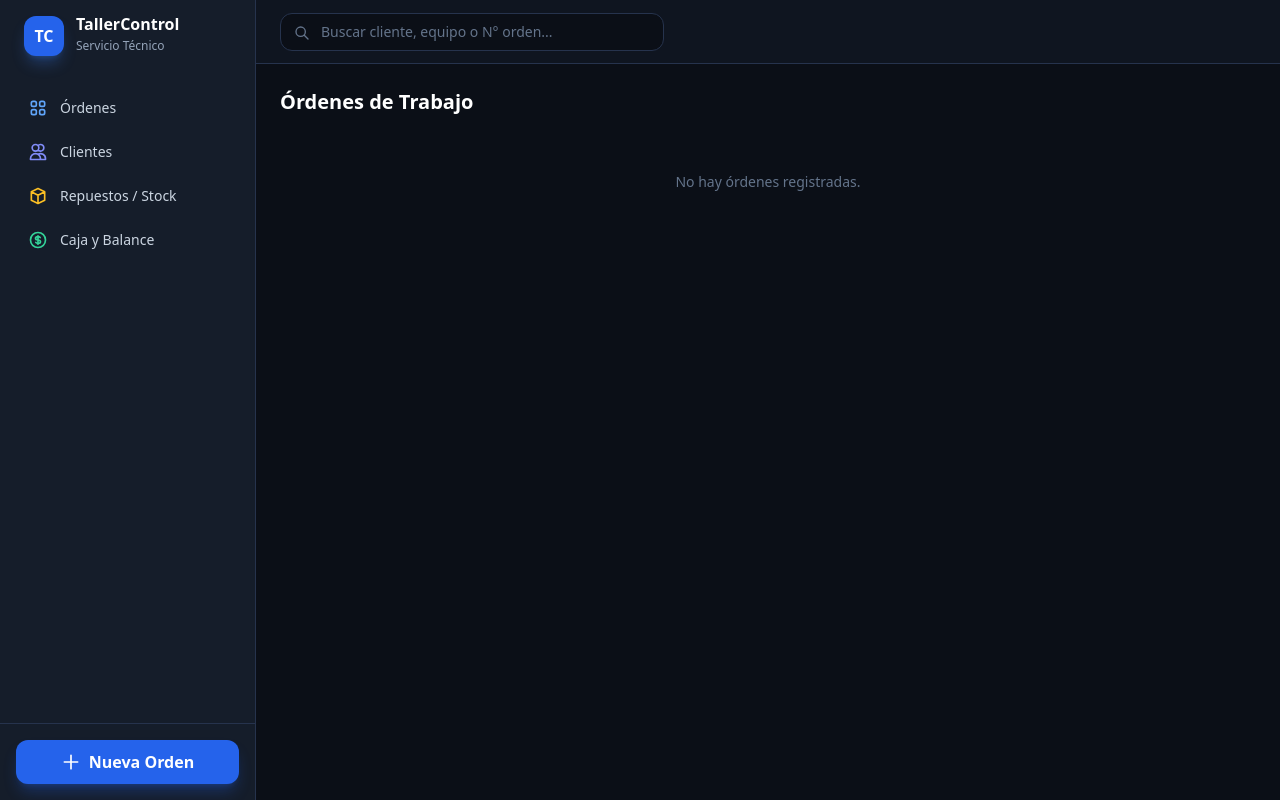
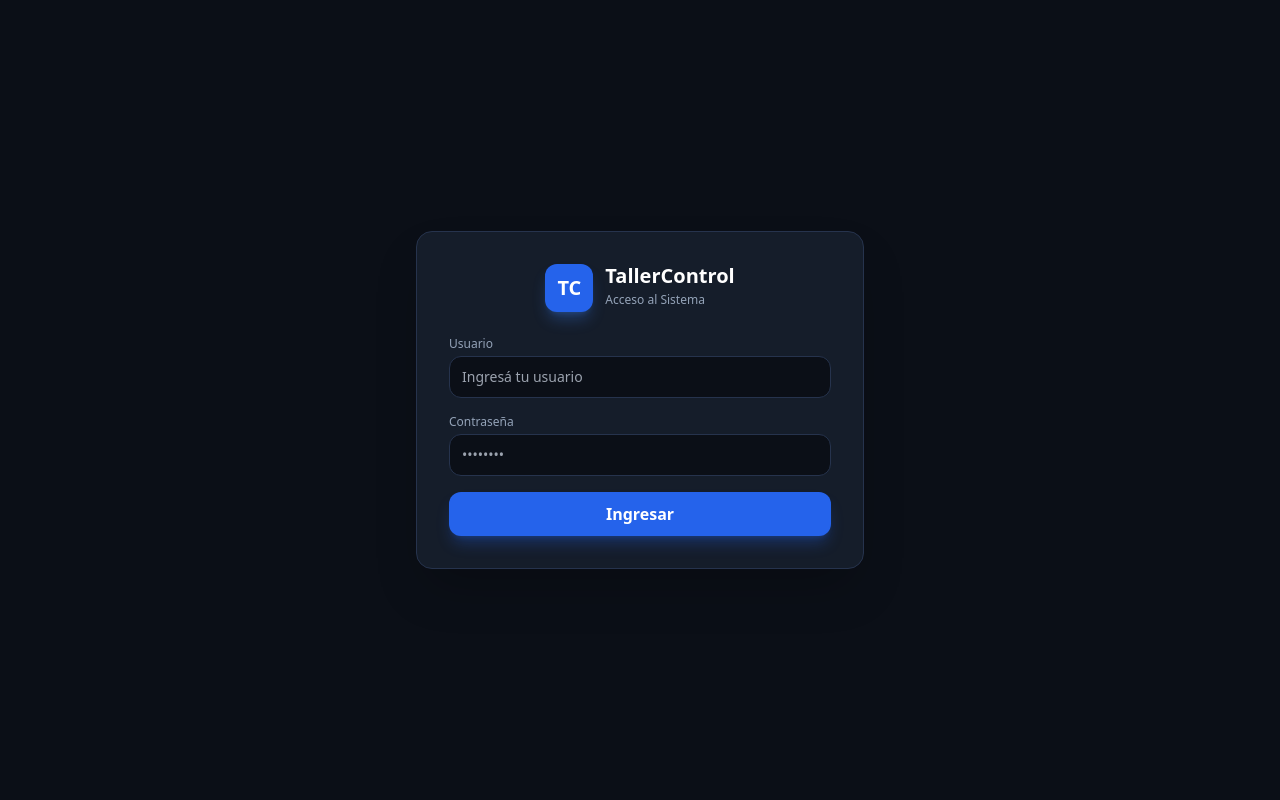
Before and after one commit to fbncastelli-bot/taller-control, a Flask app: page / in a window 1280 px wide. Run offline with Flask 3, Linux system fonts and the light colour scheme; data that the repository does not hold is empty; some libraries are stand-ins or nearby versions.

Commit message:
Add files via upload

```diff
--- a/templates/index.html
+++ b/templates/index.html
@@ -21,6 +21,34 @@
     </script>
 </head>
 <body class="bg-darkbg text-slate-200 font-sans antialiased h-screen flex flex-col md:flex-row overflow-hidden">
+
+    <!-- MODAL DE LOGIN (PANTALLA DE BLOQUEO) -->
+    <div id="loginOverlay" class="fixed inset-0 bg-darkbg z-50 flex items-center justify-center p-4">
+        <div class="bg-cardbg border border-bordercolor w-full max-w-md rounded-2xl p-8 shadow-2xl">
+            <div class="flex items-center justify-center gap-3 mb-6">
+                <div class="w-12 h-12 rounded-xl bg-blue-600 flex items-center justify-center font-bold text-white text-xl shadow-lg shadow-blue-500/30">TC</div>
+                <div>
+                    <h1 class="text-xl font-bold text-white leading-none">TallerControl</h1>
+                    <span class="text-xs text-slate-400">Acceso al Sistema</span>
+                </div>
+            </div>
+
+            <form id="loginForm" onsubmit="procesarLogin(event)" class="space-y-4">
+                <div>
+                    <label class="block text-xs font-medium text-slate-400 mb-1">Usuario</label>
+                    <input type="text" id="loginUsuario" required placeholder="Ingresá tu usuario" class="w-full bg-darkbg border border-bordercolor rounded-xl py-2.5 px-3 text-sm text-slate-200 focus:outline-none focus:border-blue-500">
+                </div>
+                <div>
+                    <label class="block text-xs font-medium text-slate-400 mb-1">Contraseña</label>
+                    <input type="password" id="loginPassword" required placeholder="••••••••" class="w-full bg-darkbg border border-bordercolor rounded-xl py-2.5 px-3 text-sm text-slate-200 focus:outline-none focus:border-blue-500">
+                </div>
+                <div id="loginError" class="text-rose-500 text-xs text-center hidden"></div>
+                <button type="submit" class="w-full bg-blue-600 hover:bg-blue-500 text-white font-semibold py-2.5 rounded-xl shadow-lg shadow-blue-600/30 transition">
+                    Ingresar
+                </button>
+            </form>
+        </div>
+    </div>
 
     <!-- Header Móvil -->
     <div class="md:hidden bg-cardbg border-b border-bordercolor p-4 flex items-center justify-between z-20">
@@ -64,10 +92,13 @@
             </nav>
         </div>
 
-        <div class="p-4 border-t border-bordercolor">
+        <div class="p-4 border-t border-bordercolor flex flex-col gap-2">
             <button onclick="abrirModalNuevaOrden(); toggleSidebar();" class="w-full bg-blue-600 hover:bg-blue-500 text-white font-semibold py-2.5 px-4 rounded-xl shadow-lg shadow-blue-600/30 flex items-center justify-center gap-2 transition">
                 <svg class="w-5 h-5" fill="none" stroke="currentColor" viewBox="0 0 24 24"><path stroke-linecap="round" stroke-linejoin="round" stroke-width="2" d="M12 4v16m8-8H4"/></svg>
                 Nueva Orden
+            </button>
+            <button onclick="cerrarSesion()" class="w-full bg-slate-800 hover:bg-slate-700 text-slate-300 font-medium py-2 px-4 rounded-xl text-xs flex items-center justify-center gap-2 transition">
+                Cerrar Sesión
             </button>
         </div>
     </aside>
@@ -102,7 +133,6 @@
                             <th class="py-3 px-4">Nombre</th>
                             <th class="py-3 px-4">Teléfono</th>
                             <th class="py-3 px-4">Dirección</th>
-                            <th class="py-3 px-4">Equipos</th>
                         </tr>
                     </thead>
                     <tbody id="tablaClientes"></tbody>
@@ -165,7 +195,7 @@
         </div>
     </main>
 
-    <!-- MODAL: NUEVA ORDEN -->
+    <!-- MODALES -->
     <div id="modalNuevaOrden" class="fixed inset-0 bg-black/70 backdrop-blur-sm hidden flex items-center justify-center p-4 z-50">
         <div class="bg-cardbg border border-bordercolor w-full max-w-lg rounded-2xl p-6 shadow-2xl">
             <h3 class="text-lg font-bold text-white mb-4">Ingresar Nueva Orden</h3>
@@ -178,7 +208,6 @@
         </div>
     </div>
 
-    <!-- MODAL: NUEVO CLIENTE -->
     <div id="modalNuevoCliente" class="fixed inset-0 bg-black/70 backdrop-blur-sm hidden flex items-center justify-center p-4 z-50">
         <div class="bg-cardbg border border-bordercolor w-full max-w-lg rounded-2xl p-6 shadow-2xl">
             <h3 class="text-lg font-bold text-white mb-4">Registrar Nuevo Cliente</h3>
@@ -191,7 +220,6 @@
         </div>
     </div>
 
-    <!-- MODAL: NUEVO REPUESTO -->
     <div id="modalNuevoRepuesto" class="fixed inset-0 bg-black/70 backdrop-blur-sm hidden flex items-center justify-center p-4 z-50">
         <div class="bg-cardbg border border-bordercolor w-full max-w-lg rounded-2xl p-6 shadow-2xl">
             <h3 class="text-lg font-bold text-white mb-4">Agregar Repuesto al Stock</h3>
@@ -204,7 +232,6 @@
         </div>
     </div>
 
-    <!-- MODAL: NUEVO MOVIMIENTO -->
     <div id="modalNuevoMovimiento" class="fixed inset-0 bg-black/70 backdrop-blur-sm hidden flex items-center justify-center p-4 z-50">
         <div class="bg-cardbg border border-bordercolor w-full max-w-lg rounded-2xl p-6 shadow-2xl">
             <h3 class="text-lg font-bold text-white mb-4">Registrar Movimiento de Caja</h3>
```
